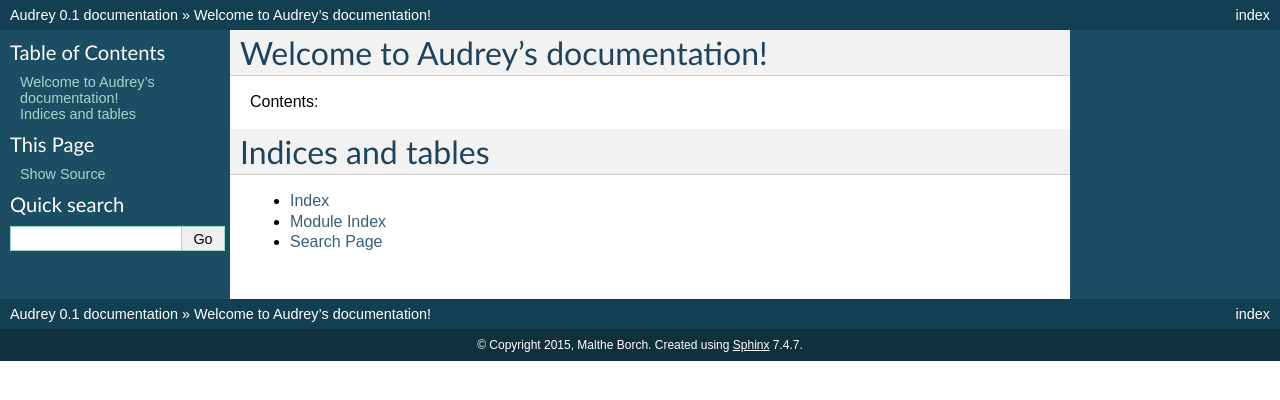
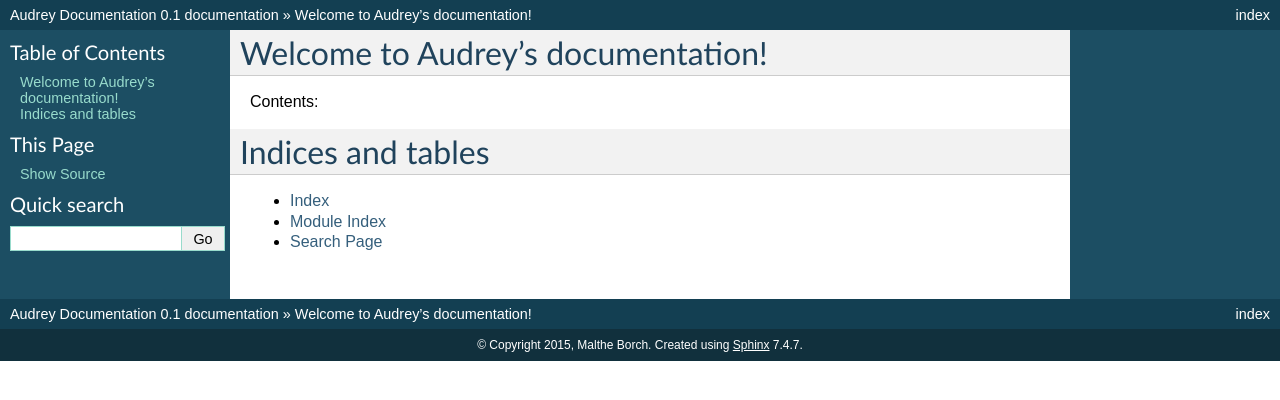
Before and after one commit to malthe/audreyc, a Sphinx documentation site: the page built from docs/index.rst, in a window 1280 px wide. Shown: the top 400 px of the page. Built offline with Sphinx 7.4.7, drawn with Linux system fonts in a browser that asks for light colours.

Commit message:
Fix project name

```diff
--- a/docs/conf.py
+++ b/docs/conf.py
@@ -47,7 +47,7 @@
 master_doc = 'index'
 
 # General information about the project.
-project = 'Audrey'
+project = 'Audrey Documentation'
 copyright = '2015, Malthe Borch'
 author = 'Malthe Borch'
 
```
